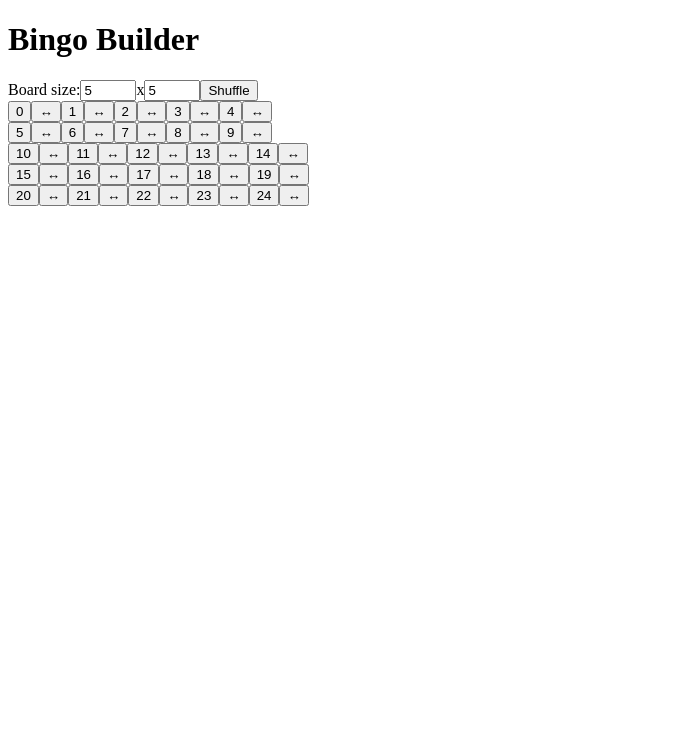
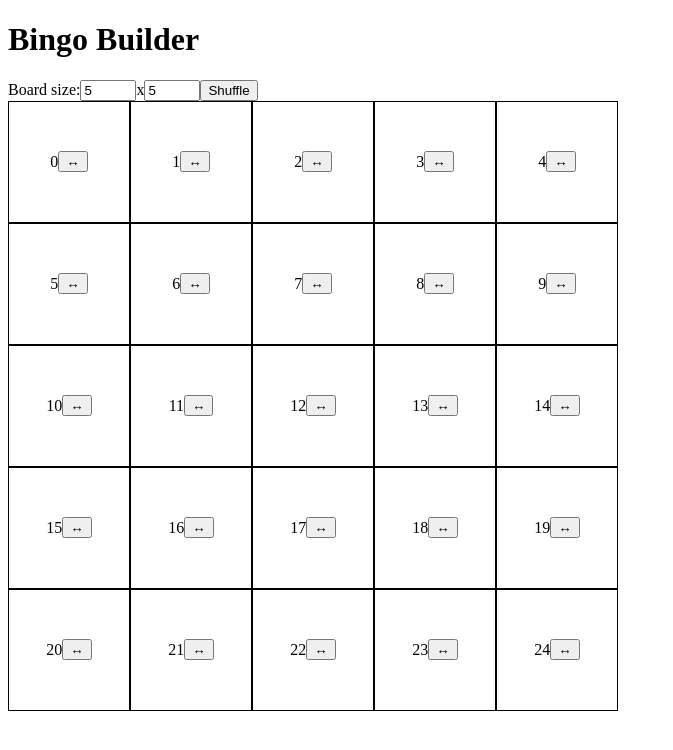
Before and after one commit to cheetamaru/bingo-builder, a Next.js app: page / in a window 1280 px wide. Shown: the top 750 px of the page, without its empty margins (0-673 px from the left). Built offline with nearby package versions, Linux system fonts and the light colour scheme.

Commit message:
feat: add crude styles to field and blocks

```diff
--- a/src/components/BingoBlock.module.css
+++ b/src/components/BingoBlock.module.css
@@ -1,3 +1,14 @@
 .bingo-block {
+    display: flex;
+    align-items: center;
+    justify-content: center;
+
+    padding: 10px;
+    border: 1px solid black;
+    width: 100px;
+    height: 100px;
+}
+
+.bingo-block__content {
     display: inline;
 }
--- a/src/components/BingoBlock.tsx
+++ b/src/components/BingoBlock.tsx
@@ -20,9 +20,12 @@ export default function BingoBlock({ onClick, children, onSwap, onDragOver, onDr
           onDragOver={onDragOver}
           onDrop={onDrop}
         >
-          <button onClick={onClick}>
+          <div
+            className={styles["bingo-block__content"]}
+            onClick={onClick}
+          >
               {children}
-          </button>
+          </div>
           <button onClick={onSwap}>↔</button>
         </div>
       </>
--- /dev/null
+++ b/src/components/BingoField.module.css
@@ -0,0 +1,7 @@
+.bingo-field {
+    display: block;
+}
+
+.bingo-field__row {
+    display: flex;
+}
--- a/src/components/BingoField.tsx
+++ b/src/components/BingoField.tsx
@@ -4,6 +4,7 @@ import { BingoItem } from '@/types';
 import { getShuffledArray } from '@/utils';
 import React, { useMemo, useState, DragEvent, ChangeEvent } from 'react';
 import { useImmer } from 'use-immer';
+import styles from './BingoField.module.css'
 
 const { getInitialArray, arrayToMatrix, boardSize } = BingoBlockService
 
@@ -154,7 +155,7 @@ export default function BingoField() {
 
     const getBlocks = () => {
         return matrix.map((row, rowIndex) => {
-            return <div key={rowIndex}>
+            return <div className={styles["bingo-field__row"]} key={rowIndex}>
                 {getCols(row)}
             </div>
         })
@@ -205,6 +206,8 @@ export default function BingoField() {
             />
             <button onClick={handleShuffle}>Shuffle</button>
         </div>
-        {getBlocks()}
+        <div className={styles["bingo-field"]}>
+            {getBlocks()}
+        </div>
     </>
 }
```
